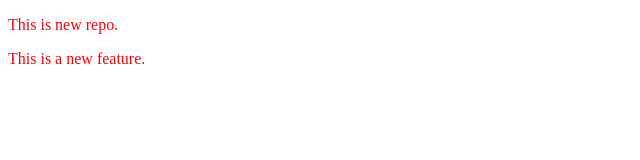
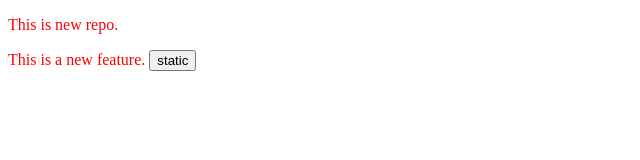
Before and after one commit to avi9456/LocalRepo, a plain HTML site: page index.html in a window 1280 px wide. Shown: the whole page, without its empty margins (0-640 px from the left). Drawn offline with Linux system fonts and the light colour scheme.

Commit message:
Add Button

```diff
--- a/index.html
+++ b/index.html
@@ -8,6 +8,6 @@
 </head>
 <body>
     <p>This is new repo.</p>
-    <p>This is a new feature.</p>
+    <p>This is a new feature. <button>static</button></p>
 </body>
 </html>
```
